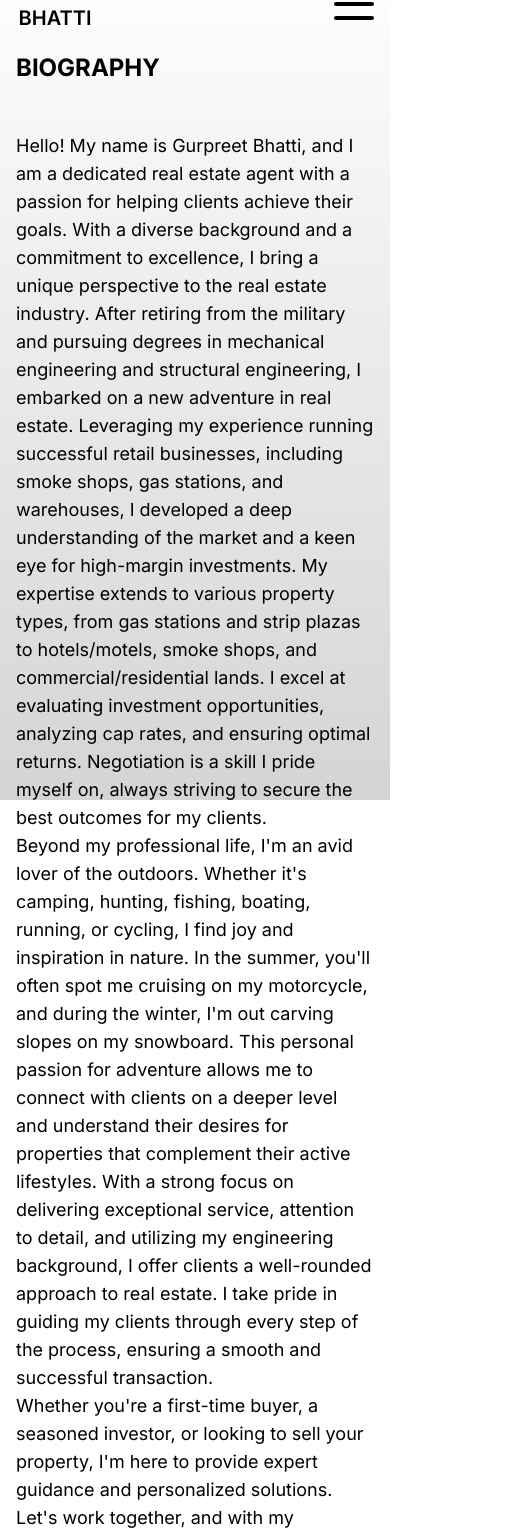
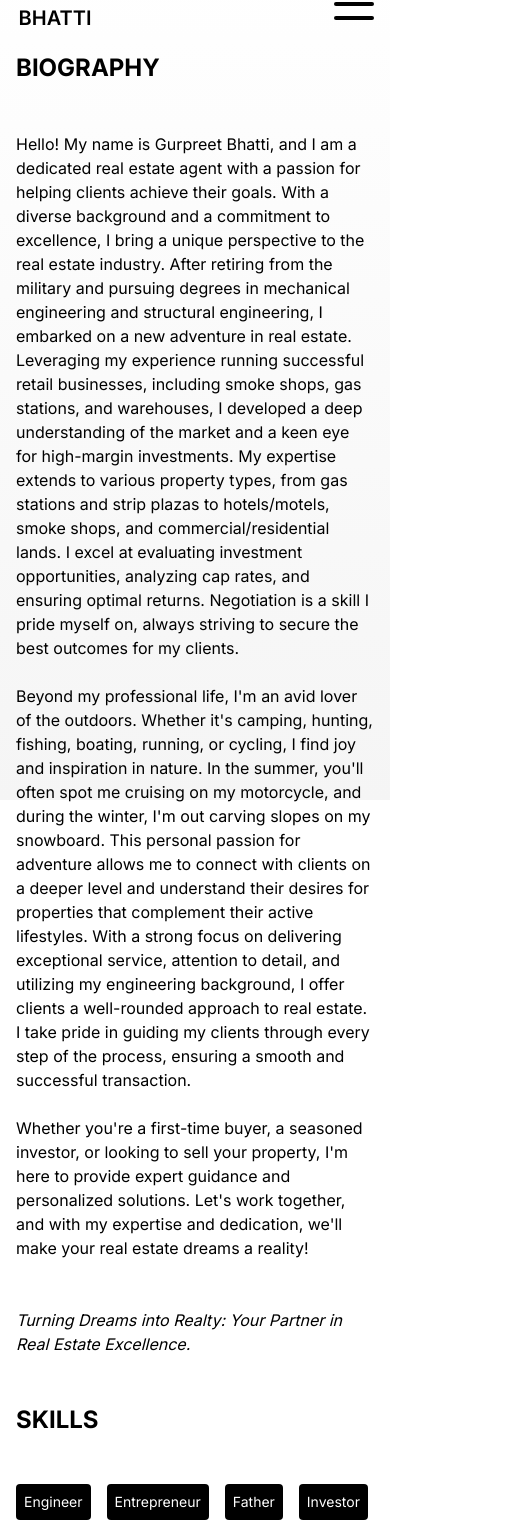
Before and after one commit to Thorskii/Bhatti, a Next.js app: page /about in a window 390 px wide. Shown: the part 44-1578 px from the top of the page, 530 px wide, since content can reach past the window. Before the commit the page ends 844 px from the top, so only its background shows below. Built offline with nearby package versions, Linux system fonts and the light colour scheme.

Commit message:
updated background to fill screen responsively and began footer implementation

```diff
--- a/src/app/about/page.jsx
+++ b/src/app/about/page.jsx
@@ -18,13 +18,13 @@ const AboutPage = () => {
                     {/* BIOGRAPHY TITLE */}
                     <h1 className="font-bold text-2xl">BIOGRAPHY</h1>
                     {/* BIOGRAPHY DESC */}
-                    <p className="text-lg">
+                    <p className="text-md lg:text-lg">
                         Hello! My name is Gurpreet Bhatti, and I am a dedicated real estate agent with a passion for helping clients achieve their goals. With a diverse background and a commitment to excellence, I bring a unique perspective to the real estate industry.
                         After retiring from the military and pursuing degrees in mechanical engineering and structural engineering, I embarked on a new adventure in real estate. Leveraging my experience running successful retail businesses, including smoke shops, gas stations, and warehouses, I developed a deep understanding of the market and a keen eye for high-margin investments.
                         My expertise extends to various property types, from gas stations and strip plazas to hotels/motels, smoke shops, and commercial/residential lands. I excel at evaluating investment opportunities, analyzing cap rates, and ensuring optimal returns. Negotiation is a skill I pride myself on, always striving to secure the best outcomes for my clients.
-                        <br/>Beyond my professional life, I'm an avid lover of the outdoors. Whether it's camping, hunting, fishing, boating, running, or cycling, I find joy and inspiration in nature. In the summer, you'll often spot me cruising on my motorcycle, and during the winter, I'm out carving slopes on my snowboard. This personal passion for adventure allows me to connect with clients on a deeper level and understand their desires for properties that complement their active lifestyles.
+                        <br/><br/>Beyond my professional life, I'm an avid lover of the outdoors. Whether it's camping, hunting, fishing, boating, running, or cycling, I find joy and inspiration in nature. In the summer, you'll often spot me cruising on my motorcycle, and during the winter, I'm out carving slopes on my snowboard. This personal passion for adventure allows me to connect with clients on a deeper level and understand their desires for properties that complement their active lifestyles.
                         With a strong focus on delivering exceptional service, attention to detail, and utilizing my engineering background, I offer clients a well-rounded approach to real estate. I take pride in guiding my clients through every step of the process, ensuring a smooth and successful transaction.
-                        <br/>Whether you're a first-time buyer, a seasoned investor, or looking to sell your property, I'm here to provide expert guidance and personalized solutions. Let's work together, and with my expertise and dedication, we'll make your real estate dreams a reality!
+                        <br/><br/>Whether you're a first-time buyer, a seasoned investor, or looking to sell your property, I'm here to provide expert guidance and personalized solutions. Let's work together, and with my expertise and dedication, we'll make your real estate dreams a reality!
                     </p>
                     {/* BIOGRAPHY QUOTE */}
                     <span className="italic">Turning Dreams into Realty: Your Partner in Real Estate Excellence.</span>
@@ -35,7 +35,7 @@ const AboutPage = () => {
                 <div className="flex flex-col gap-12 justify-center">
                     {/* SKILL TITLE */}
                     <h1 className="font-bold text-2xl">SKILLS</h1>
-                    <div className="flex gap-4">
+                    <div className="flex flex-wrap gap-4">
                         <div className="rounded p-2 text-sm cursor-pointer bg-black text-white dark:text-black dark:bg-slate-300 hover:bg-white hover:text-black">Engineer</div>
                         <div className="rounded p-2 text-sm cursor-pointer bg-black text-white dark:text-black dark:bg-slate-300 hover:bg-white hover:text-black">Entrepreneur</div>
                         <div className="rounded p-2 text-sm cursor-pointer bg-black text-white dark:text-black dark:bg-slate-300 hover:bg-white hover:text-black">Father</div>
--- /dev/null
+++ b/src/components/footer.jsx
@@ -0,0 +1,9 @@
+"use client"
+
+const Footer = () => {
+    return (
+        <div className=""></div>
+    )
+}
+
+export default Footer
--- a/src/components/transitionProvider.jsx
+++ b/src/components/transitionProvider.jsx
@@ -9,7 +9,7 @@ const TransitionProvider = ({ children }) => {
     const pathName = usePathname()
     return (
         <AnimatePresence mode="wait">
-            <div key={pathName} className="w-screen h-screen bg-gradient-to-b from-white to-neutral-300 dark:from-slate-800 dark:to-neutral-900">
+            <div key={pathName} className="w-screen h-dvh 2xl:h-screen bg-gradient-to-b from-white to-neutral-100 dark:from-slate-800 dark:to-neutral-900">
                 <motion.div
                 className="h-screen w-screen fixed bg-black rounded-b-[100px] z-40"
                 animate={{ height:"0vh" }}
@@ -31,7 +31,8 @@ const TransitionProvider = ({ children }) => {
                     <div className="h-24">
                         <Navbar/>
                     </div>
-                <div className="h-[calc(100vh-6rem)]">{children}</div>
+                {/*TODO: give 6rem to footer <div className="h-[calc(100vh-6rem)]">{children}</div> */}
+                <div className="">{children}</div>
             </div>
         </AnimatePresence>
     )
```
